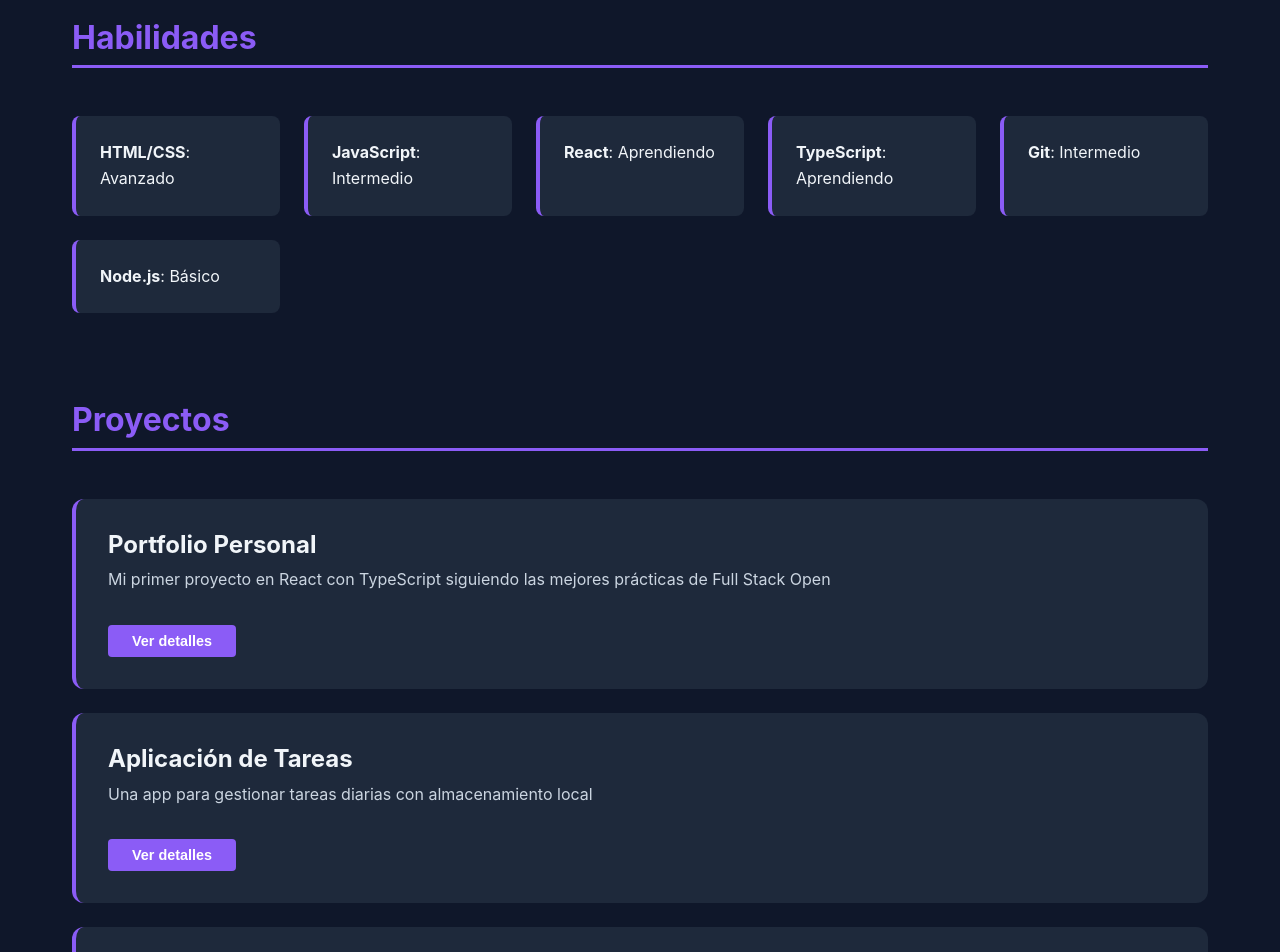
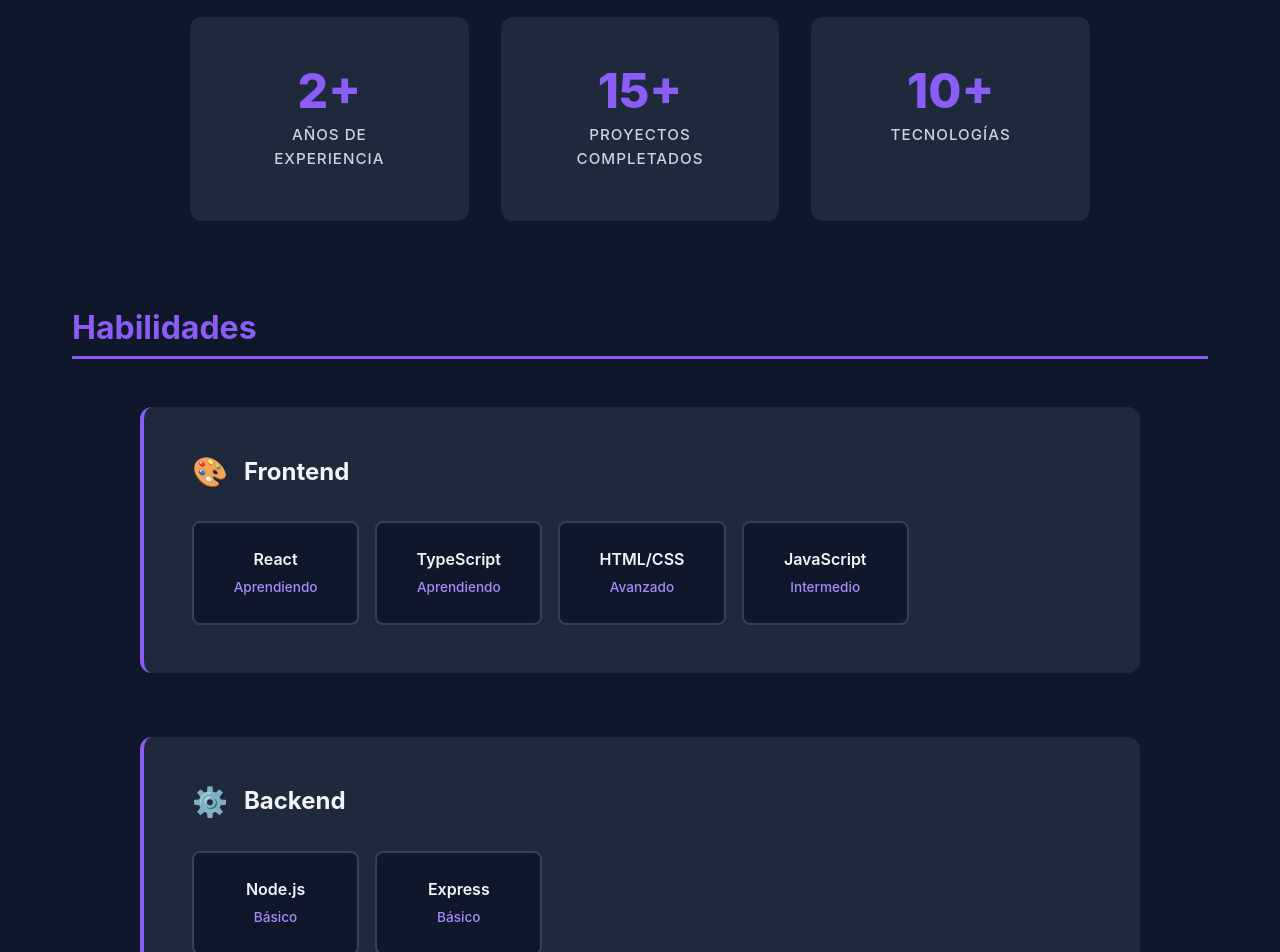
Before and after one commit to 9n-dev/my-portfolio, a React (Vite) app: page / in a window 1280 px wide. Shown: the part 1040-1992 px from the top of the page. Built offline with nearby package versions, Linux system fonts and the light colour scheme.

Commit message:
New_Skills_About

```diff
--- a/src/App.tsx
+++ b/src/App.tsx
@@ -1,23 +1,23 @@
 import NavBar from './components/NavBar'
-import Hero from './components/Hero'      // ← Cambio: Hero en lugar de Header
+import Hero from './components/Hero'
 import Footer from './components/Footer'
 import About from './components/About'
-import Skills from './components/Skills'
+import SkillsImproved from './components/Skills'  // ← Cambio
 import Projects from './components/Projects'
 import ContactForm from './components/ContactForm'
-import { personalInfo, skills, projects } from './data/portfolio'
+import { personalInfo, projects } from './data/portfolio'  // ← Quitamos skills
 
 function App() {
   return (
     <div className="container">
       <NavBar />
 
-      <Hero />  {/* ← Hero reemplaza a Header */}
+      <Hero />
 
       <main>
         <About name={personalInfo.name} />
 
-        <Skills skills={skills} />
+        <SkillsImproved />  {/* ← Nuevo componente */}
 
         <Projects projects={projects} />
 
--- a/src/components/About.tsx
+++ b/src/components/About.tsx
@@ -1,19 +1,32 @@
 import { useLanguage } from '../contexts/LanguageContext'
 import Section from './Section'
+import { stats } from '../data/portfolio'
 
 interface AboutProps {
   name: string;
-  description?: string;
   imageUrl?: string;
 }
 
 function About({ name, imageUrl }: AboutProps) {
-  const { t } = useLanguage()
+  const { t, language } = useLanguage()
 
   return (
     <Section title={t.about.title} id="about">
-      {imageUrl && <img src={imageUrl} alt={name} className="profile-image" />}
-      <p>{t.about.description}</p>
+      <div className="about-content">
+        {imageUrl && <img src={imageUrl} alt={name} className="profile-image" />}
+        <p className="about-description">{t.about.description}</p>
+
+        <div className="stats-grid">
+          {stats.map((stat) => (
+            <div key={stat.id} className="stat-card">
+              <div className="stat-value">{stat.value}</div>
+              <div className="stat-label">
+                {language === 'es' ? stat.labelEs : stat.labelEn}
+              </div>
+            </div>
+          ))}
+        </div>
+      </div>
     </Section>
   )
 }
--- a/src/components/Skills.tsx
+++ b/src/components/Skills.tsx
@@ -1,25 +1,76 @@
 import { useLanguage } from '../contexts/LanguageContext'
 import Section from './Section'
-import { type Skill } from '../types'
+import { skillsByCategory } from '../data/portfolio'
 
-interface SkillsProps {
-  skills: Skill[];
-}
+function SkillsImproved() {
+  const { t, language } = useLanguage()
 
-function Skills({ skills }: SkillsProps) {
-  const { t } = useLanguage()
+  // Función helper para traducir niveles
+  const translateLevel = (level: string): string => {
+    const levelMap: { [key: string]: string } = {
+      'Principiante': language === 'es' ? 'Principiante' : 'Beginner',
+      'Intermedio': language === 'es' ? 'Intermedio' : 'Intermediate',
+      'Avanzado': language === 'es' ? 'Avanzado' : 'Advanced',
+      'Experto': language === 'es' ? 'Experto' : 'Expert',
+      'Aprendiendo': language === 'es' ? 'Aprendiendo' : 'Learning',
+      'Básico': language === 'es' ? 'Básico' : 'Basic'
+    }
+    return levelMap[level] || level
+  }
 
   return (
     <Section title={t.skills.title} id="skills">
-      <ul className="skills-list">
-        {skills.map((skill) => (
-          <li key={skill.name}>
-            <strong>{skill.name}</strong>: {skill.level}
-          </li>
-        ))}
-      </ul>
+      <div className="skills-container">
+        {/* Frontend */}
+        <div className="skill-category">
+          <h3 className="category-title">
+            <span className="category-icon">🎨</span>
+            {t.skills.categories.frontend}
+          </h3>
+          <div className="skills-grid">
+            {skillsByCategory.frontend.map((skill) => (
+              <div key={skill.name} className="skill-card">
+                <div className="skill-name">{skill.name}</div>
+                <div className="skill-level">{translateLevel(skill.level)}</div>
+              </div>
+            ))}
+          </div>
+        </div>
+
+        {/* Backend */}
+        <div className="skill-category">
+          <h3 className="category-title">
+            <span className="category-icon">⚙️</span>
+            {t.skills.categories.backend}
+          </h3>
+          <div className="skills-grid">
+            {skillsByCategory.backend.map((skill) => (
+              <div key={skill.name} className="skill-card">
+                <div className="skill-name">{skill.name}</div>
+                <div className="skill-level">{translateLevel(skill.level)}</div>
+              </div>
+            ))}
+          </div>
+        </div>
+
+        {/* Tools */}
+        <div className="skill-category">
+          <h3 className="category-title">
+            <span className="category-icon">🛠️</span>
+            {t.skills.categories.tools}
+          </h3>
+          <div className="skills-grid">
+            {skillsByCategory.tools.map((skill) => (
+              <div key={skill.name} className="skill-card">
+                <div className="skill-name">{skill.name}</div>
+                <div className="skill-level">{translateLevel(skill.level)}</div>
+              </div>
+            ))}
+          </div>
+        </div>
+      </div>
     </Section>
   )
 }
 
-export default Skills
+export default SkillsImproved
--- a/src/data/portfolio.ts
+++ b/src/data/portfolio.ts
@@ -7,7 +7,33 @@ export const personalInfo: PersonalInfo = {
   description: 'Soy un desarrollador apasionado por crear aplicaciones web modernas y eficientes. Me especializo en React, TypeScript y Node.js.'
 }
 
-// Habilidades técnicas
+// Métricas de experiencia (NUEVO)
+export const stats = [
+  { id: 1, value: '2+', labelEs: 'Años de experiencia', labelEn: 'Years of experience' },
+  { id: 2, value: '15+', labelEs: 'Proyectos completados', labelEn: 'Projects completed' },
+  { id: 3, value: '10+', labelEs: 'Tecnologías', labelEn: 'Technologies' }
+]
+
+// Habilidades técnicas REORGANIZADAS por categoría (ACTUALIZADO)
+export const skillsByCategory = {
+  frontend: [
+    { name: 'React', level: 'Aprendiendo' },
+    { name: 'TypeScript', level: 'Aprendiendo' },
+    { name: 'HTML/CSS', level: 'Avanzado' },
+    { name: 'JavaScript', level: 'Intermedio' }
+  ],
+  backend: [
+    { name: 'Node.js', level: 'Básico' },
+    { name: 'Express', level: 'Básico' }
+  ],
+  tools: [
+    { name: 'Git', level: 'Intermedio' },
+    { name: 'Vite', level: 'Intermedio' },
+    { name: 'VS Code', level: 'Avanzado' }
+  ]
+}
+
+// Mantenemos el array simple por compatibilidad
 export const skills: Skill[] = [
   { name: 'HTML/CSS', level: 'Avanzado' },
   { name: 'JavaScript', level: 'Intermedio' },
@@ -17,7 +43,7 @@ export const skills: Skill[] = [
   { name: 'Node.js', level: 'Básico' }
 ]
 
-// Proyectos
+// Proyectos (sin cambios)
 export const projects: Project[] = [
   {
     id: 1,
--- a/src/i18n/translations.ts
+++ b/src/i18n/translations.ts
@@ -14,18 +14,21 @@ export const translations = {
     },
     about: {
       title: 'Sobre mí',
-      description: 'Soy un desarrollador apasionado por crear aplicaciones web modernas y eficientes. Me especializo en React, TypeScript y Node.js.',
-      yearsExperience: 'Años de experiencia',
-      projectsCompleted: 'Proyectos completados',
-      happyClients: 'Clientes satisfechos'
+      description: 'Soy un desarrollador apasionado por crear aplicaciones web modernas y eficientes. Me especializo en React, TypeScript y Node.js.'
     },
     skills: {
       title: 'Habilidades',
+      categories: {
+        frontend: 'Frontend',
+        backend: 'Backend',
+        tools: 'Herramientas'
+      },
       level: {
         beginner: 'Principiante',
         intermediate: 'Intermedio',
         advanced: 'Avanzado',
-        expert: 'Experto'
+        expert: 'Experto',
+        learning: 'Aprendiendo'  // AÑADIR ESTE
       }
     },
     projects: {
@@ -62,18 +65,21 @@ export const translations = {
     },
     about: {
       title: 'About Me',
-      description: 'I am a developer passionate about creating modern and efficient web applications. I specialize in React, TypeScript, and Node.js.',
-      yearsExperience: 'Years of experience',
-      projectsCompleted: 'Projects completed',
-      happyClients: 'Happy clients'
+      description: 'I am a developer passionate about creating modern and efficient web applications. I specialize in React, TypeScript, and Node.js.'
     },
     skills: {
       title: 'Skills',
+      categories: {
+        frontend: 'Frontend',
+        backend: 'Backend',
+        tools: 'Tools'
+      },
       level: {
         beginner: 'Beginner',
         intermediate: 'Intermediate',
         advanced: 'Advanced',
-        expert: 'Expert'
+        expert: 'Expert',
+        learning: 'Learning'  // AÑADIR ESTE
       }
     },
     projects: {
--- a/src/index.css
+++ b/src/index.css
@@ -822,3 +822,179 @@ html {
     height: 250px;
   }
 }
+
+/* ===================================
+   ABOUT SECTION MEJORADO
+   =================================== */
+.about-content {
+  max-width: 900px;
+  margin: 0 auto;
+}
+
+.about-description {
+  font-size: 1.1rem;
+  line-height: 1.8;
+  color: var(--color-text-secondary);
+  text-align: center;
+  margin-bottom: var(--spacing-3xl);
+}
+
+/* Stats Grid */
+.stats-grid {
+  display: grid;
+  grid-template-columns: repeat(auto-fit, minmax(200px, 1fr));
+  gap: var(--spacing-xl);
+  margin-top: var(--spacing-2xl);
+}
+
+.stat-card {
+  background-color: var(--color-bg-secondary);
+  padding: var(--spacing-2xl);
+  border-radius: var(--radius-lg);
+  text-align: center;
+  border: 2px solid transparent;
+  transition: all var(--transition-base);
+  position: relative;
+  overflow: hidden;
+}
+
+.stat-card::before {
+  content: '';
+  position: absolute;
+  top: 0;
+  left: 0;
+  right: 0;
+  height: 4px;
+  background: linear-gradient(
+    90deg,
+    var(--color-accent-primary),
+    var(--color-accent-light)
+  );
+  transform: scaleX(0);
+  transition: transform var(--transition-base);
+}
+
+.stat-card:hover {
+  border-color: var(--color-accent-primary);
+  transform: translateY(-5px);
+  box-shadow: var(--shadow-xl);
+}
+
+.stat-card:hover::before {
+  transform: scaleX(1);
+}
+
+.stat-value {
+  font-size: 3rem;
+  font-weight: 800;
+  color: var(--color-accent-primary);
+  margin-bottom: var(--spacing-sm);
+  line-height: 1;
+}
+
+.stat-label {
+  font-size: 0.95rem;
+  color: var(--color-text-secondary);
+  font-weight: 500;
+  text-transform: uppercase;
+  letter-spacing: 1px;
+}
+
+/* ===================================
+   SKILLS MEJORADO
+   =================================== */
+.skills-container {
+  max-width: 1000px;
+  margin: 0 auto;
+  display: flex;
+  flex-direction: column;
+  gap: var(--spacing-3xl);
+}
+
+.skill-category {
+  background-color: var(--color-bg-secondary);
+  padding: var(--spacing-2xl);
+  border-radius: var(--radius-lg);
+  border-left: 4px solid var(--color-accent-primary);
+}
+
+.category-title {
+  display: flex;
+  align-items: center;
+  gap: var(--spacing-md);
+  font-size: 1.5rem;
+  color: var(--color-text-primary);
+  margin-bottom: var(--spacing-xl);
+}
+
+.category-icon {
+  font-size: 1.8rem;
+  display: inline-block;
+  animation: float 3s ease-in-out infinite;
+}
+
+@keyframes float {
+  0%, 100% {
+    transform: translateY(0px);
+  }
+  50% {
+    transform: translateY(-5px);
+  }
+}
+
+.skills-grid {
+  display: grid;
+  grid-template-columns: repeat(auto-fill, minmax(150px, 1fr));
+  gap: var(--spacing-md);
+}
+
+.skill-card {
+  background-color: var(--color-bg-primary);
+  padding: var(--spacing-lg);
+  border-radius: var(--radius-md);
+  text-align: center;
+  border: 2px solid var(--color-bg-tertiary);
+  transition: all var(--transition-base);
+  cursor: default;
+}
+
+.skill-card:hover {
+  border-color: var(--color-accent-primary);
+  transform: translateY(-3px);
+  box-shadow: 0 8px 16px rgba(139, 92, 246, 0.2);
+}
+
+.skill-name {
+  font-size: 1rem;
+  font-weight: 600;
+  color: var(--color-text-primary);
+  margin-bottom: var(--spacing-xs);
+}
+
+.skill-level {
+  font-size: 0.85rem;
+  color: var(--color-accent-light);
+  font-weight: 500;
+}
+
+/* ===================================
+   RESPONSIVE ABOUT Y SKILLS
+   =================================== */
+@media (max-width: 768px) {
+  .stats-grid {
+    grid-template-columns: 1fr;
+    gap: var(--spacing-md);
+  }
+
+  .stat-value {
+    font-size: 2.5rem;
+  }
+
+  .skills-grid {
+    grid-template-columns: repeat(auto-fill, minmax(120px, 1fr));
+  }
+
+  .skill-category {
+    padding: var(--spacing-lg);
+  }
+}
```
